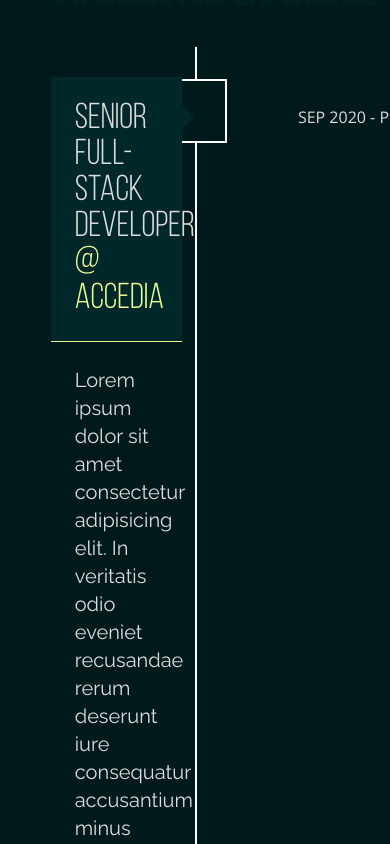
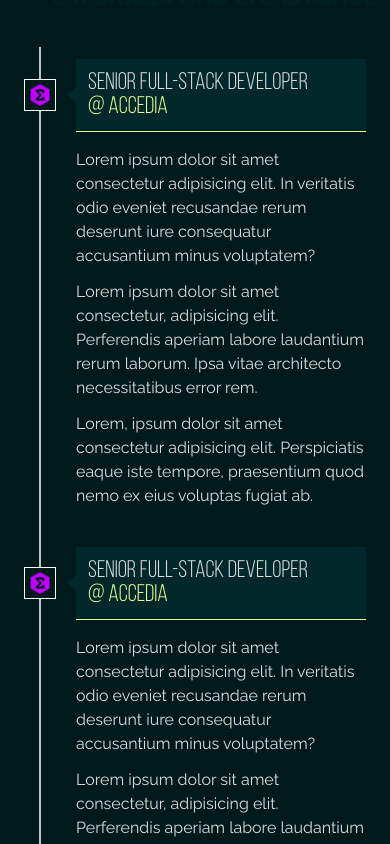
Before and after one commit to FlushBG/portfolio, a Next.js app: page / in a window 390 px wide. Shown: the part 1600-2444 px from the top of the page. Built offline with nearby package versions, Linux system fonts and the light colour scheme.

Commit message:
Improve timeline design, make responsive for mobile screens

```diff
--- /dev/null
+++ b/components/ClientOnly/ClientOnly.tsx
@@ -0,0 +1,14 @@
+import React, { PropsWithChildren, useEffect, useState } from 'react';
+
+const ClientOnly = ({ children }: PropsWithChildren) => {
+  const [clientReady, setClientReady] = useState<boolean>(false);
+
+  useEffect(() => {
+    setClientReady(true);
+  }, []);
+
+  // TODO: Configurable placeholder
+  return clientReady ? <>{children}</> : null;
+};
+
+export default ClientOnly;
--- /dev/null
+++ b/components/ClientOnly/index.ts
@@ -0,0 +1 @@
+export { default } from './ClientOnly';
--- a/components/Timeline/Timeline.module.scss
+++ b/components/Timeline/Timeline.module.scss
@@ -1,7 +1,7 @@
 @import 'styles/variables';
 
-.container {
-  width: 75vw;
+.timeline {
+  width: 80vw;
   margin: 0 auto;
   position: relative;
   padding: 2rem 0;
@@ -12,11 +12,21 @@
     content: '';
     position: absolute;
     top: 0;
-    left: 18px;
     height: 100%;
     width: 2px;
     background: white;
     left: 50%;
+    transform: translate(-50%);
+  }
+
+  @include screen-sm {
+   width: 100%;
+   &::before {
+      //width: 1px;
+      width: 0;
+      border-left: 1px solid white;
+      left: 1rem;
+   }
   }
 }
 
@@ -24,94 +34,30 @@
   position: relative;
   margin-bottom: 5vh;
   flex-grow: 1;
-}
+  display: grid;
+  grid-template-columns: 1fr 4rem 1fr;
 
-.card {
-  position: relative;
-  margin: -0.5vw 0.5vw 0 0.5vw;
-  width: 45%;
-
-  // border: 1px solid $yellow;
-  // background-color: lighten($background-color, 2%);
-  // height: 100%;
-  //padding: 1rem;
-
-  h3 {
-    color: $light-gray;
-    font-size: 2.25rem;
-    border-bottom: 1px solid $yellow;
-    background-color: lighten($background-color, 3%);
-    padding: 1.5rem;
-    span {
-      color: $yellow;
-    }
-  }
-
-  ul {
-    display: flex;
-    flex-direction: column;
-    margin: 1.5rem;
-    color: $light-gray;
-    font-size: 1.25rem;
-    line-height: 1.75rem;
-    li:not(:first-child) {
-      margin-top: 0.75rem;
-    }
-  }
-}
-
-.left {
-  .card {
-    float: left;
-    &::after {
-      content: '';
-      position: absolute;
-      top: 1.75rem;
-      left: 100%;
-      height: 0;
-      width: 0;
-      border: 0.75rem solid transparent;
-      border-left: 0.75rem solid lighten($background-color, 3%);
-    }
-  }
-  .date {
-   right: -16.5rem;
-  }
-}
-
-.right {
-  .card {
-    float: right;
-    &::before {
-      content: '';
-      position: absolute;
-      top: 1.75rem;
-      right: 100%;
-      height: 0;
-      width: 0;
-      border: 0.75rem solid transparent;
-      border-right: 0.75rem solid lighten($background-color, 3%);
-    }
-  }
-  .date {
-    left: -16.5rem;
+  @include screen-sm {
+   grid-template-columns: 2rem 1fr;
   }
 }
 
 .icon {
-  position: absolute;
   width: 4rem;
   height: 4rem;
   border: 2px solid white;
   background-color: $background-color;
-  left: 50%;
-  transform: translate(-50%);
+  padding: .5rem;
+
+  div {
+   position: relative;
+   height: 100%;
+  }
+
+  @include screen-sm {
+   width: 2rem;
+   height: 2rem;
+   padding: .25rem;
+   border-width: 1px;
+  }
 }
-
-.date {
-   color: $light-gray;
-   font-size: 1rem;
-   text-transform: uppercase;
-   position: absolute;
-   top: 2rem;
-}
--- a/components/Timeline/Timeline.tsx
+++ b/components/Timeline/Timeline.tsx
@@ -1,30 +1,19 @@
-import React from 'react';
-import { m, Variants } from 'framer-motion';
+import { m } from 'framer-motion';
+import Image from 'next/image';
+import { isMobile } from '../../utils/screen-utils';
+import ClientOnly from '../ClientOnly';
 import classes from './Timeline.module.scss';
-import { cn } from '../../utils/classname-utils';
-import localFont from 'next/font/local';
-import { Open_Sans, Raleway } from 'next/font/google';
+import TimelineCard from './TimelineCard';
+import TimelineDate from './TimelineDate';
 
-const bebasBook = localFont({
-  src: '../../public/fonts/BebasNeue Book.otf',
-});
-const raleway = Raleway({ subsets: ['latin'] });
-const openSans = Open_Sans({ subsets: ['latin'] });
-
-const cardVariants: Variants = {
-  initLeft: { opacity: 0, x: '-6rem' },
-  initRight: { opacity: 0, x: '6rem' },
-  inViewLeft: { opacity: [0, 1, 1], x: ['-6rem', '1rem', '0rem'] },
-  inViewRight: { opacity: [0, 1, 1], x: ['6rem', '-1rem', '0rem'] },
-};
-
-export enum CardPosition {
+export enum GridPosition {
   Left = 'left',
   Right = 'right',
 }
+
 const TEST_DATA = [
-  { position: CardPosition.Left },
-  { position: CardPosition.Right },
+  { position: GridPosition.Left },
+  { position: GridPosition.Right },
 ];
 
 type TimelineProps = {
@@ -32,61 +21,45 @@
 };
 
 const Timeline = ({ items = [] }: TimelineProps) => {
+  const renderLeftSide = (position: GridPosition) => {
+    if (isMobile()) return null;
+    return position === GridPosition.Left ? (
+      <TimelineCard position={position} />
+    ) : (
+      <TimelineDate position={position} />
+    );
+  };
+
+  const renderRightSide = (position: GridPosition) => {
+    if (isMobile()) return <TimelineCard position={GridPosition.Right} />;
+    return position === GridPosition.Left ? (
+      <TimelineDate position={position} />
+    ) : (
+      <TimelineCard position={position} />
+    );
+  };
+
   return (
-    <div className={classes.container}>
+    <div className={classes.timeline}>
+      <ClientOnly>
         {TEST_DATA.map((item) => (
-        <div
-          key={item.position}
-          className={cn(classes.item, classes[item.position])}
-        >
+          <div key={item.position} className={classes.item}>
+            {renderLeftSide(item.position)}
             <m.div
-            initial={{ x: '-50%', scale: 0.25 }}
-            whileInView={{ x: '-50%', scale: [0.25, 1.4, 1] }}
+              initial={{ scale: 0.25 }}
+              whileInView={{ scale: [0.25, 1.4, 1] }}
               transition={{ duration: 0.75, type: 'spring' }}
               viewport={{ once: true }}
               className={classes.icon}
-          ></m.div>
-          <m.div
-            variants={cardVariants}
-            initial={
-              item.position === CardPosition.Left ? 'initLeft' : 'initRight'
-            }
-            whileInView={
-              item.position === CardPosition.Left ? 'inViewLeft' : 'inViewRight'
-            }
-            transition={{ duration: 0.75, type: 'spring', delay: 0.35 }}
-            viewport={{ once: true }}
-            className={classes.card}
             >
-            <h3 className={cn(bebasBook.className)}>
-              Senior Full-Stack Developer <span> @ Accedia</span>
-            </h3>
-            <div className={cn(classes.date, openSans.className)}>
-              Sep 2020 - Present
+              <div>
+                <Image src='/icons/entain.png' alt='Accedia' fill />
               </div>
-            <ul className={raleway.className}>
-              <li>
-                Lorem ipsum dolor sit amet consectetur adipisicing elit. In
-                veritatis odio eveniet recusandae rerum deserunt iure
-                consequatur accusantium minus voluptatem?
-              </li>
-              <li>
-                Lorem ipsum dolor sit amet consectetur, adipisicing elit.
-                Perferendis aperiam labore laudantium rerum laborum. Ipsa vitae
-                architecto necessitatibus error rem.
-              </li>
-              <li>
-                Lorem, ipsum dolor sit amet consectetur adipisicing elit.
-                Perspiciatis eaque iste tempore, praesentium quod nemo ex eius
-                voluptas fugiat ab.
-              </li>
-            </ul>
             </m.div>
-          {/* <m.div className={cn(classes.date, openSans.className)}>
-            Sep 2020 - Present
-          </m.div> */}
+            {renderRightSide(item.position)}
           </div>
         ))}
+      </ClientOnly>
     </div>
   );
 };
--- /dev/null
+++ b/components/Timeline/TimelineCard.module.scss
@@ -0,0 +1,78 @@
+@import 'styles/variables';
+
+.card {
+  margin-top: -0.5rem;
+
+  h3 {
+    color: $light-gray;
+    font-size: 2.25rem;
+    border-bottom: 1px solid $yellow;
+    background-color: lighten($background-color, 3%);
+    padding: 1.5rem;
+    span {
+      color: $yellow;
+    }
+  }
+
+  ul {
+    display: flex;
+    flex-direction: column;
+    padding: 1.5rem;
+    color: $light-gray;
+    font-size: 1.25rem;
+    line-height: 1.75rem;
+    li:not(:first-child) {
+      margin-top: 0.75rem;
+    }
+  }
+
+  &.left {
+    margin-right: 2rem;
+    &::after {
+      content: '';
+      position: absolute;
+      top: 1.75rem;
+      left: 100%;
+      height: 0;
+      width: 0;
+      border: 0.75rem solid transparent;
+      border-left: 0.75rem solid lighten($background-color, 3%);
+    }
+  }
+
+  &.right {
+    margin-left: 2rem;
+    &::before {
+      content: '';
+      position: absolute;
+      top: 1.75rem;
+      right: 100%;
+      height: 0;
+      width: 0;
+      border: 0.75rem solid transparent;
+      border-right: 0.75rem solid lighten($background-color, 3%);
+   }
+   @include screen-sm {
+     margin-left: 1.25rem;
+     &::before {
+        border-width: 0.5rem;
+     }
+   }
+  }
+
+  @include screen-sm {
+    margin-top: -1.25rem;
+    h3 {
+      font-size: 1.5rem;
+      padding: 0.75rem;
+      span {
+        display: block;
+      }
+    }
+    ul {
+      padding: 1rem 0;
+      font-size: 1rem;
+      line-height: 1.5rem;
+    }
+  }
+}
--- /dev/null
+++ b/components/Timeline/TimelineCard.tsx
@@ -0,0 +1,60 @@
+import React from 'react';
+import { m, Variants } from 'framer-motion';
+import localFont from 'next/font/local';
+import { Raleway } from 'next/font/google';
+import { GridPosition } from './Timeline';
+import { cn, cnif } from '../../utils/classname-utils';
+import classes from './TimelineCard.module.scss';
+import { isMobile } from '../../utils/screen-utils';
+
+type TimelineCardProps = {
+  position: GridPosition;
+};
+
+const raleway = Raleway({ subsets: ['latin'] });
+const bebasBook = localFont({
+  src: '../../public/fonts/BebasNeue Book.otf',
+});
+
+const variants: Variants = {
+  initial_left: { opacity: 0, x: '-6rem' },
+  initial_right: { opacity: 0, x: '6rem' },
+  in_view_left: { opacity: [0, 1, 1], x: ['-6rem', '1rem', '0rem'] },
+  in_view_right: { opacity: [0, 1, 1], x: ['6rem', '-1rem', '0rem'] },
+};
+
+const TimelineCard = ({ position }: TimelineCardProps) => {
+  return (
+    <m.div
+      variants={variants}
+      initial={`initial_${position}`}
+      whileInView={`in_view_${position}`}
+      transition={{ duration: 0.75, type: 'spring', delay: 0.35 }}
+      viewport={{ once: true }}
+      className={cn(classes.card, classes[position])}
+    >
+      <h3 className={cn(bebasBook.className)}>
+        Senior Full-Stack Developer <span> @ Accedia</span>
+      </h3>
+
+      <ul className={raleway.className}>
+        <li>
+          Lorem ipsum dolor sit amet consectetur adipisicing elit. In veritatis
+          odio eveniet recusandae rerum deserunt iure consequatur accusantium
+          minus voluptatem?
+        </li>
+        <li>
+          Lorem ipsum dolor sit amet consectetur, adipisicing elit. Perferendis
+          aperiam labore laudantium rerum laborum. Ipsa vitae architecto
+          necessitatibus error rem.
+        </li>
+        <li>
+          Lorem, ipsum dolor sit amet consectetur adipisicing elit. Perspiciatis
+          eaque iste tempore, praesentium quod nemo ex eius voluptas fugiat ab.
+        </li>
+      </ul>
+    </m.div>
+  );
+};
+
+export default TimelineCard;
--- /dev/null
+++ b/components/Timeline/TimelineDate.module.scss
@@ -0,0 +1,12 @@
+@import 'styles/variables';
+
+.date {
+  color: $light-gray;
+  font-size: 1rem;
+  text-transform: uppercase;
+  padding: 1.5rem;
+
+  &.right {
+   justify-self: end;
+  }
+}
--- /dev/null
+++ b/components/Timeline/TimelineDate.tsx
@@ -0,0 +1,40 @@
+import React from 'react';
+import { m, Variants } from 'framer-motion';
+import { Open_Sans } from 'next/font/google';
+import { GridPosition } from './Timeline';
+import { cn, cnif } from '../../utils/classname-utils';
+import classes from './TimelineDate.module.scss';
+import { isMobile } from '../../utils/screen-utils';
+
+type TimelineDateProps = {
+  position: GridPosition;
+};
+
+const openSans = Open_Sans({ subsets: ['latin'] });
+const variants: Variants = {
+  initial_left: { opacity: 0, x: '6rem' },
+  initial_right: { opacity: 0, x: '-6rem' },
+  in_view_left: { opacity: [0, 1, 1], x: ['6rem', '-1rem', '0rem'] },
+  in_view_right: { opacity: [0, 1, 1], x: ['-6rem', '1rem', '0rem'] },
+};
+
+const TimelineDate = ({ position }: TimelineDateProps) => {
+  return (
+    <m.div
+      variants={variants}
+      initial={`initial_${position}`}
+      whileInView={`in_view_${position}`}
+      transition={{ duration: 0.75, type: 'spring', delay: 0.35 }}
+      viewport={{ once: true }}
+      className={cn(
+        classes.date,
+        openSans.className,
+        cnif(!isMobile(), classes[position])
+      )}
+    >
+      Sep 2020 - Present
+    </m.div>
+  );
+};
+
+export default TimelineDate;
--- a/components/index.ts
+++ b/components/index.ts
@@ -1,3 +1,4 @@
+export { default as ClientOnly } from './ClientOnly';
 export { Layout, NestedLayout } from './Layout';
 export { default as ScrollIndicator } from './ScrollIndicator';
 export { default as PageHeading } from './PageHeading';
--- a/screens/HomeScreen/HomeScreen.module.scss
+++ b/screens/HomeScreen/HomeScreen.module.scss
@@ -18,7 +18,7 @@
 }
 
 .greeting {
-  font-size: 35rem;
+  font-size: 10rem;
   color: $background-color;
   color: $dark-green;
   z-index: 135;
--- a/utils/classname-utils.ts
+++ b/utils/classname-utils.ts
@@ -1,7 +1,7 @@
-export const cn = (...classNames: string[]): string => {
+export const cn = (...classNames: (string | null)[]): string => {
    return classNames.filter((c) => !!c).join(' ');
 }
 
-export const cnif = (className: string, condition: string): string | null => {
+export const cnif = (condition: boolean, className: string): string | null => {
    return !!condition ? className : null;
 }
```
Also changed, not shown: public/icons/entain.png (added), 1 other file (tests, documents, lock files or other folders). Lines whose indentation alone changed are shown as unchanged.
